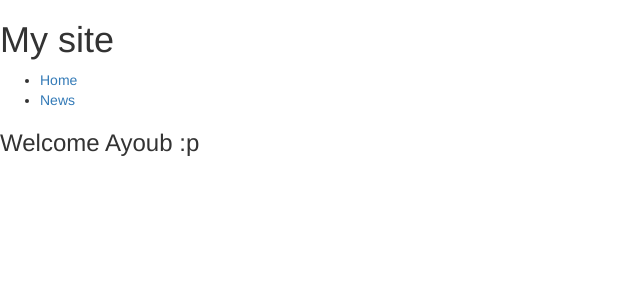
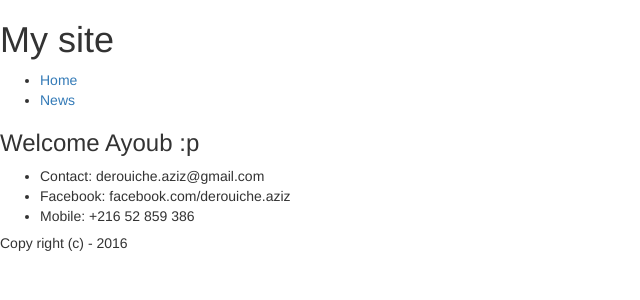
Before and after one commit to DerouicheMedAziz/my-site, a Jekyll site: the page built from index.html, in a window 1280 px wide. Shown: the top 300 px of the page, without its empty margins (0-640 px from the left). Built offline with Jekyll 4.4.1, drawn with Linux system fonts in a browser that asks for light colours; nearby versions of some CDN libraries; Markdown is read by kramdown in place of the engine named in the settings.

Commit message:
Creat head and footer

```diff
--- a/_layouts/default.html
+++ b/_layouts/default.html
@@ -29,13 +29,23 @@
 
     </head>
     <body>
-        <h1>My site</h1>
-        <ul>
-            <li><a href="index.html">Home</a></li>
-            <li><a href="news.html">News</a></li>
-        </ul>
+        <head>
+            <h1>My site</h1>
+            <ul>
+                <li><a href="index.html">Home</a></li>
+                <li><a href="news.html">News</a></li>
+            </ul>
+        </head>
 
         {{content}}
 
+        <footer>
+            <ul>
+                <li>Contact: derouiche.aziz@gmail.com</li>
+                <li>Facebook: facebook.com/derouiche.aziz</li>
+                <li>Mobile: +216 52 859 386</li>
+            </ul>
+            <h5>Copy right (c) - 2016</h5>
+        </footer>
     </body>
 </html>
```
